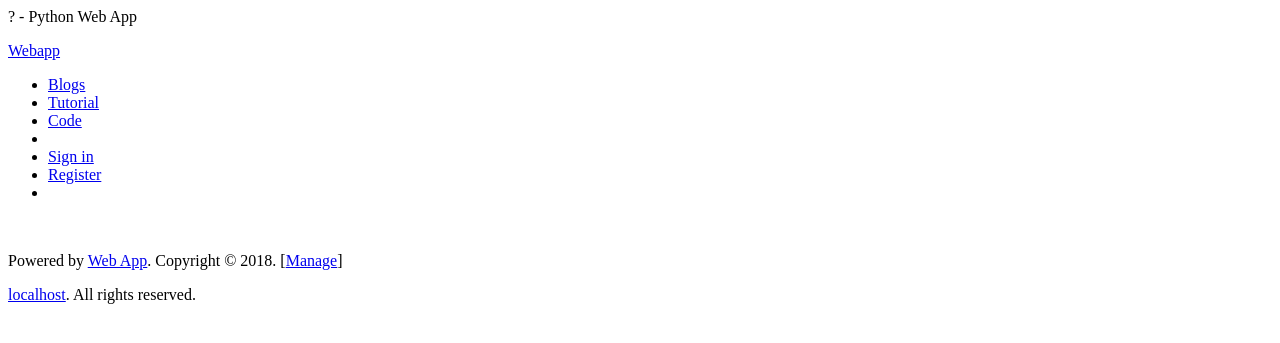
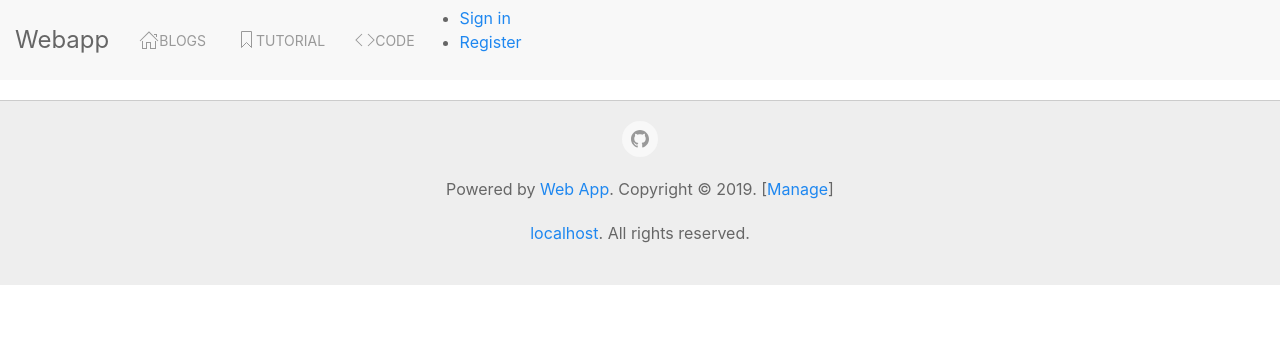
Before and after one commit to chiamingsir/webapp, a Python web app: template www/templates/__base__.html in a window 1280 px wide. Shown: the top 343 px of the page. Run offline with Jinja, Linux system fonts and the light colour scheme; the template is opened without the code that fills it, so the values that code supplies are empty.

Commit message:
fix files

```diff
--- a/www/templates/__base__.html
+++ b/www/templates/__base__.html
@@ -1 +1,74 @@
-<attachment contenteditable="false" data-atts="%5B%5D" data-aid=".atts-1438846a-6236-47f2-969b-3c9fe1d3aa2d"></attachment><p> {% block meta %}{% endblock %} {% block title %} ? {% endblock %} - Python Web App {% block beforehead %}{% endblock %}</p><p><a href="about:blank" target="_blank">Webapp</a></p><ul><li><a href="about:blank" target="_blank">Blogs</a></li><li><a href="about:blank" target="_blank">Tutorial</a></li><li><a href="about:blank" target="_blank">Code</a></li><li>{% if __user__ %}</li><li><a href="about:blank" target="_blank">{{ __user__.name }}</a></li><li class="ql-indent-1"><a href="about:blank" target="_blank">Sign out</a></li><li>{% else %}</li><li><a href="about:blank" target="_blank">Sign in</a></li><li><a href="about:blank" target="_blank">Register</a></li><li><a href="about:blank" target="_blank"> {% endif %} </a></li></ul><p><a href="about:blank" target="_blank"> {% block content %} {% endblock %} </a></p><p><br></p><p>Powered by <a href="about:blank" target="_blank">Web App</a>. Copyright © 2018. [<a href="about:blank" target="_blank">Manage</a>]</p><p><a href="about:blank" target="_blank">localhost</a>. All rights reserved.</p><p><br></p>
+<!DOCTYPE html>
+<html lang="en">
+
+<head>
+    <meta charset="UTF-8">
+    {% block meta %}<!-- block meta -->{% endblock %}
+    <title>{% block title %} ? {% endblock %} - Python Web App</title>
+    <link rel="stylesheet" href="/static/css/uikit.min.css">
+    <link rel="stylesheet" href="/static/css/webapp.css">
+    <script src="/static/js/jquery.min.js"></script>
+    <script src="/static/js/uikit.min.js"></script>
+    <script src="/static/js/uikit-icons.min.js"></script>
+    <script src="/static/js/vue.min.js"></script>
+    <script src="/static/js/webapp.js"></script>
+    {% block beforehead %}<!-- before head -->{% endblock %}
+</head>
+
+<body>
+    <nav class="uk-navbar-container uk-margin" uk-navbar>
+        <div class="uk-navbar-left">
+            <a href="/" class="uk-navbar-item uk-logo">Webapp</a>
+            <ul class="uk-navbar-nav">
+                <li data-url="blogs"><a href="/"><i class="uk-icon" uk-icon="icon: home"></i>Blogs</a></li>
+                <li><a target="_blank" href="#"><i class="uk-icon" uk-icon="icon: bookmark"></i>Tutorial</a></li>
+                <li><a target="_blank" href="#"><i class="uk-icon" uk-icon="icon: code"></i>Code</a></li>
+            </ul>
+            <div class="nk-navbar-flip">
+                <ul class="nk-navbar-nav">
+                    {% if __user__ %}
+                    <li class="uk-parent" data-uk-dropdown>
+                        <a href="#0"><i class="uk-icon-user"></i>{{ __user__.name }}</a>
+                        <div class="uk-dropdown uk_dropdown_navbar">
+                            <ul class="uk-nav uk-nav-navbar">
+                                <li><a href="/signout"><i class="uk-icon-sign-out"></i>Sign out</a></li>
+                            </ul>
+                        </div>
+                    </li>
+                    {% else %}
+                    <li><a href="/signin"><i class="uk-icon-sign-in"></i>Sign in</a></li>
+                    <li><a href="/register"><i class="ul-icon-edit"></i>Register</a></li>
+                    {% endif %}
+                </ul>
+            </div>
+        </div>
+    </nav>
+
+    <div class="uk-container uk-container-center">
+        <div class="uk-grid">
+            <!-- content -->
+            {% block content %}
+            {% endblock %}
+            <!-- // content -->
+        </div>
+    </div>
+
+    <div class="uk-margin-latge-top" style="background-color: #eee; border-top:1px solid #ccc;">
+        <div class="uk-container uk-container-center uk-text-center">
+            <div class="uk-panel uk-margin-top uk-margin-bottom">
+                <p>
+                    <a target="_blank" href="https://github.com/chiamingsir" class="uk-icon-button"
+                        uk-icon="github"></a>
+                </p>
+                <p>Powered by <a href="example.com">Web App</a>. Copyright &copy; 2019. [<a href="/manage/"
+                        target="_blank">Manage</a>]</p>
+                <p><a href="example.com" target="_blank">localhost</a>. All rights reserved.</p>
+                <a target="_blank" href="http://www.w3.org/TR/html5/"><i class="uk-icon-html5"
+                        style="font-size:64px; color: #444;"></i></a>
+            </div>
+        </div>
+    </div>
+
+</body>
+
+</html>
```
Also changed, not shown: www/templates/blogs.html (+35 -1 lines), www/templates/register.html (+98 -1 lines), www/templates/test.html (+13 -1 lines).
